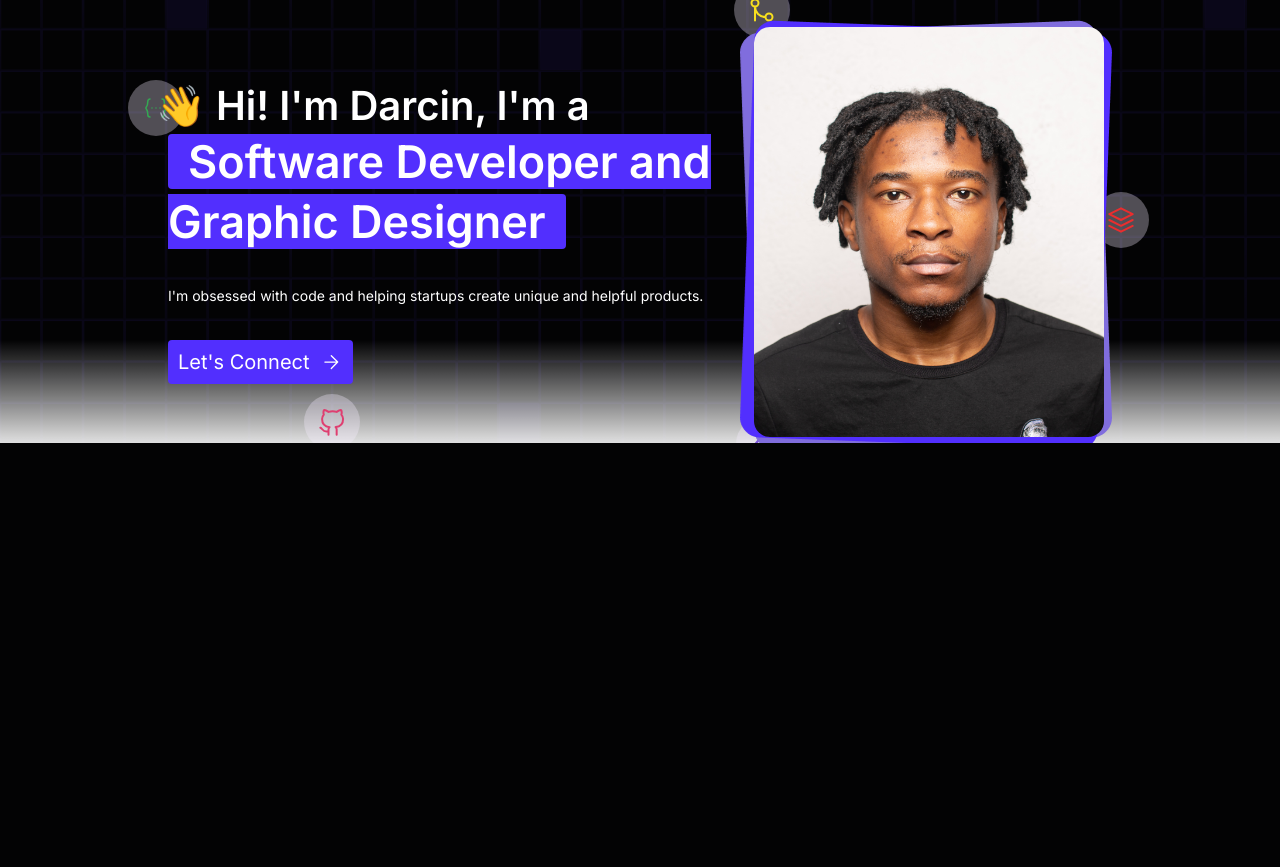
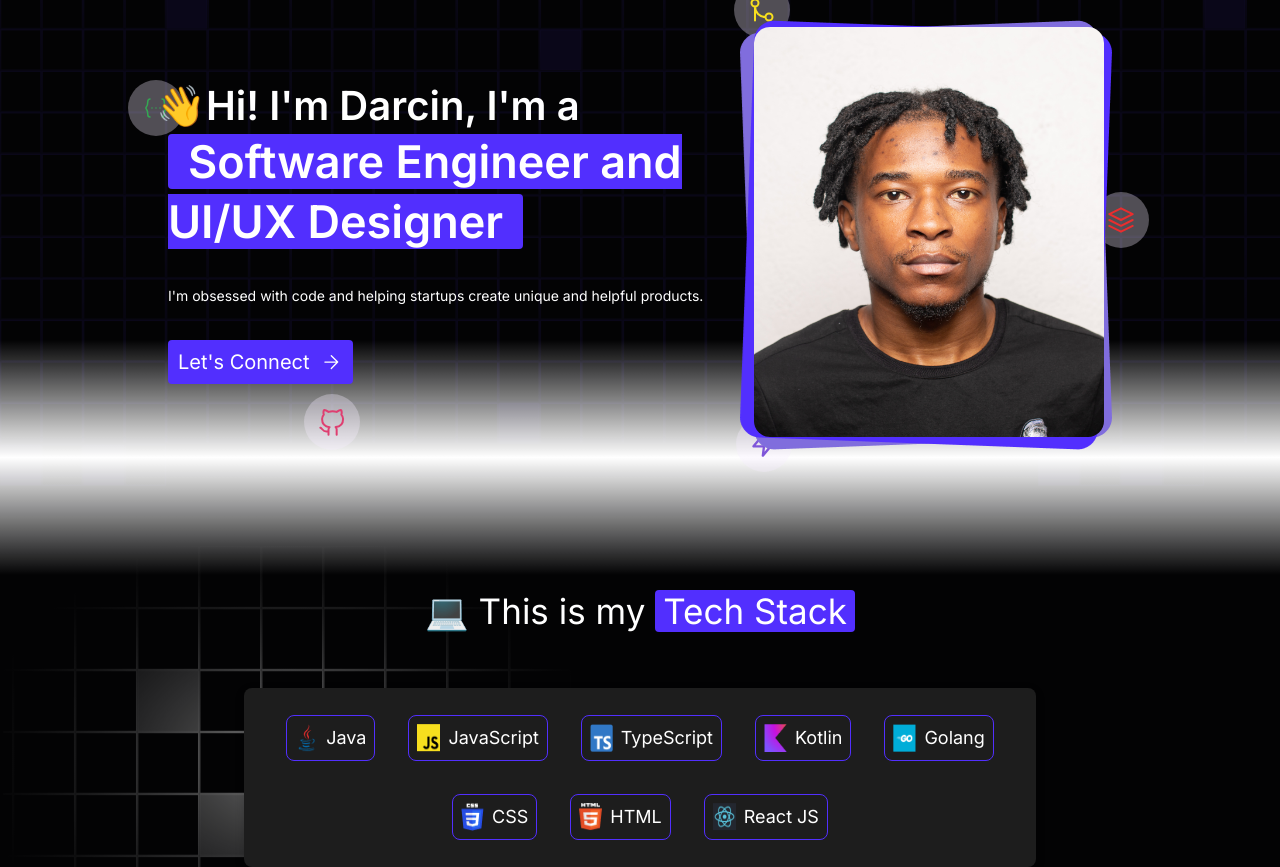
Before and after one commit to DarcinBig/my-portfolio, a Next.js app in the folder darcin-biganiro/: page / in a window 1280 px wide. Shown: the part 220-1087 px from the top of the page. Before the commit the page ends 800 px from the top, so only its background shows below. Built offline with nearby package versions, Linux system fonts and the light colour scheme.

Commit message:
feat: update Hero component text; add Skills component and integrate skills data; create SectionContainer and SectionHeader components; enhance global styles

```diff
--- a/darcin-biganiro/app/components/Hero/Hero.tsx
+++ b/darcin-biganiro/app/components/Hero/Hero.tsx
@@ -6,7 +6,7 @@ const Hero = () => {
     <section className='relative flex flex-row items-center z-20 mx-auto md:gap-[37px] md:mx-10'>
       <div className='flex flex-col gap-[13px] items-center md:gap-[34px] md:my-[58px] md:items-start'>
         <h1 className='text-2xl text-center font-semibold block md:text-[40px] md:text-start md:inline'>
-          <span className='-ml-3'>👋</span> Hi! I&apos;m Darcin, I&apos;m a {' '} <span className='block text-[27px] highlight mt-2 md:text-[45px] md:inline md:mt-0'>Software Developer and Graphic Designer</span>
+          <span className='-ml-3'>👋</span>Hi! I&apos;m Darcin, I&apos;m a {''} <span className='block text-[27px] highlight mt-2 md:text-[45px] md:inline md:mt-0'>Software Engineer and UI/UX Designer</span>
         </h1>
         <p className='text-center text-sm mx-6 md:text-start md:mx-0'>
           I&apos;m obsessed with code and helping startups create unique and helpful products.
--- /dev/null
+++ b/darcin-biganiro/app/components/Section/SectionContainer.tsx
@@ -0,0 +1,15 @@
+import React from 'react'
+
+type Props = React.PropsWithChildren<{
+  id: string
+}>
+
+const SectionContainer = ({children, id}: Props) => {
+  return (
+    <section id={id} className='w-full relative flex justify-center z-30'>
+      {children}
+    </section>
+  )
+}
+
+export default SectionContainer
--- /dev/null
+++ b/darcin-biganiro/app/components/Section/SectionHeader.tsx
@@ -0,0 +1,16 @@
+import React from 'react'
+
+type Props = {
+  plainText: string
+  highlightText: string
+}
+
+const SectionHeader = ({plainText, highlightText}: Props) => {
+  return (
+    <h2 className='text=[22px] md:text-[35px] px-20 text-center'>
+      {plainText}{' '}<span className='highlight px-2 whitespace-nowrap'>{highlightText}</span>
+    </h2>
+  )
+}
+
+export default SectionHeader
--- a/darcin-biganiro/app/components/Sections.tsx
+++ b/darcin-biganiro/app/components/Sections.tsx
@@ -1,10 +1,12 @@
 import React from 'react'
 import Hero from './Hero/Hero'
+import Skills from './Skills/Skills'
 
 const Sections = () => {
   return (
     <main className='flex flex-col gap-[142px] w-full md:max-w-screen-lg pt-[236px] md:pt-60 mx-auto'>
       <Hero />
+      <Skills />
     </main>
   )
 }
--- /dev/null
+++ b/darcin-biganiro/app/components/Skills/Skill.tsx
@@ -0,0 +1,18 @@
+import Image from 'next/image'
+import React from 'react'
+
+type Props = {
+  icon: string
+  name: string
+}
+
+const Skill = ({icon, name}: Props) => {
+  return (
+    <div className='relative flex gap-2 p-2 border-primary border rounded-lg h-[46px]'>
+      <Image src={icon} alt={`${name} icon`} width={23} height={23} />
+      <p className='text-lg'>{name}</p>
+    </div>
+  )
+}
+
+export default Skill
--- /dev/null
+++ b/darcin-biganiro/app/components/Skills/Skills.tsx
@@ -0,0 +1,45 @@
+import React from 'react'
+import Image from 'next/image'
+import skills from '@/data/skills.json'
+import SectionContainer from '../Section/SectionContainer'
+import SectionHeader from '../Section/SectionHeader'
+import Skill from './Skill'
+
+const Skills = () => {
+  return (
+    <SectionContainer id='skills'>
+      <div className='section-contents mx-[22px] md:mx-[116px]'>
+        <SectionHeader plainText='💻 This is my' highlightText='Tech Stack' />
+        <div className='card w-full px-[33px] py-[27px] flex flex-wrap flex-col md:flex-row justify-center items-center gap-[19px] md:gap-[33px]'>
+          {
+            skills.map((skill, id) => (
+              <Skill
+                key={id}
+                name={skill.name}
+                icon={skill.icon}
+              />
+            ))
+          }
+        </div>
+      </div>
+      <>
+        <Image
+          src='/tech_stack_grid_dark.svg'
+          alt='background grid decoration'
+          width={569}
+          height={373}
+          className='hidden dark:md:block -z-10 absolute -left-[135px] -top-[39px]'
+        />
+        <Image
+          src='/tech_stack_grid.svg'
+          alt='background grid decoration'
+          width={569}
+          height={373}
+          className='hidden dark:hidden md:block -z-10 absolute -left-[125px] -top-[39px]'
+        />
+      </>
+    </SectionContainer>
+  )
+}
+
+export default Skills
--- a/darcin-biganiro/app/globals.css
+++ b/darcin-biganiro/app/globals.css
@@ -12,7 +12,7 @@
   --color-background: var(--background);
   --color-foreground: var(--foreground);
   --color-primary: var(--primary);
-  --color-card: card(--card);
+  --color-card: var(--card);
   /* --font-sans: var(--font-outfit); */
 }
 
@@ -26,9 +26,7 @@
 body {
   background: var(--background);
   color: var(--foreground);
-  primary: var(--primary);
-  card: var(--card);
-  font-family: Inter, 'Helvetica', sans-serif;
+  font-family: Arial, 'Helvetica', sans-serif;
 }
 
 @layer components {
@@ -39,4 +37,12 @@ body {
   .highlight {
     @apply bg-primary text-white px-5 rounded-[4px];
   }
+
+  .section-contents {
+    @apply w-full flex flex-col items-center gap-10 md:gap-[50px];
+  }
+
+  .card {
+    @apply bg-card rounded-lg shadow-[0_3px_10px_rgb(0,0,0,0.2)];
+  }
 }
--- /dev/null
+++ b/darcin-biganiro/data/skills.json
@@ -0,0 +1,34 @@
+[
+  {
+    "name": "Java",
+    "icon": "/java_icon.png"
+  },
+  {
+    "name": "JavaScript",
+    "icon": "/js_icon.png"
+  },
+  {
+    "name": "TypeScript",
+    "icon": "/ts_icon.png"
+  },
+  {
+    "name": "Kotlin",
+    "icon": "/kotlin_icon.png"
+  },
+  {
+    "name": "Golang",
+    "icon": "/go_icon.png"
+  },
+  {
+    "name": "CSS",
+    "icon": "/css_icon.png"
+  },
+  {
+    "name": "HTML",
+    "icon": "/html_icon.png"
+  },
+  {
+    "name": "React JS",
+    "icon": "/react_icon.png"
+  }
+]
```
Also changed, not shown: darcin-biganiro/app/components/Projects/Project.tsx (added), darcin-biganiro/app/components/Projects/Projects.tsx (added).
